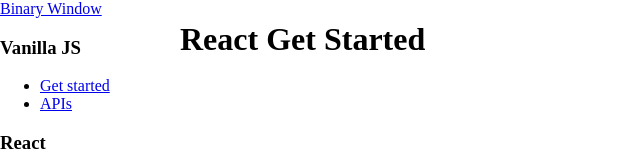
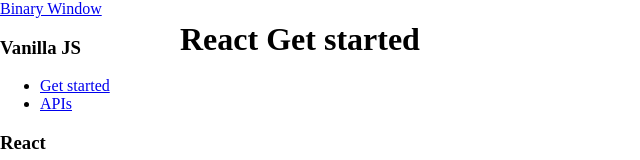
Before and after one commit to bhjsdev/bwin-docs, a Next.js app: page /react/get-started in a window 1280 px wide. Shown: the top 160 px of the page, without its empty margins (0-640 px from the left). Built offline with nearby package versions, Linux system fonts and the light colour scheme.

Commit message:
fix: minor

```diff
--- a/src/app/react/get-started/page.js
+++ b/src/app/react/get-started/page.js
@@ -1,7 +1,3 @@
 export default function GetStarted() {
-  return (
-    <>
-      <h1>React Get Started</h1>
-    </>
-  );
+  return <h1>React Get started</h1>;
 }
--- a/src/app/vanilla-js/get-started/page.js
+++ b/src/app/vanilla-js/get-started/page.js
@@ -1,7 +1,3 @@
 export default function Page() {
-  return (
-    <>
-      <h1>Vanilla JS Get Started</h1>
-    </>
-  );
+  return <h1>Vanilla JS Get started</h1>;
 }
```
